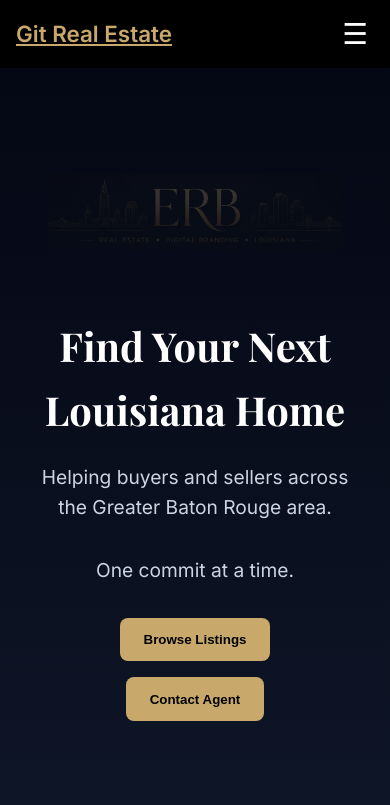
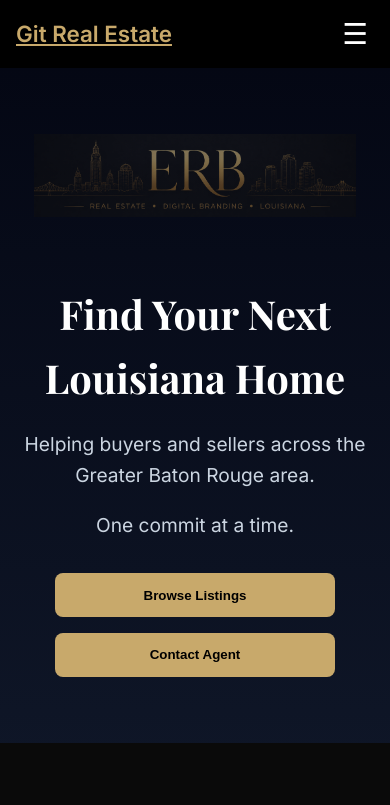
Before and after one commit to ellene-broome/gitRealEstate, a React (Vite) app: page / in a window 390 px wide. Shown: the top 805 px of the page. Built offline with nearby package versions, Linux system fonts and the light colour scheme.

Commit message:
Add about section with image and update home search button

```diff
--- a/src/index.css
+++ b/src/index.css
@@ -74,7 +74,9 @@ h3 {
   cursor: pointer;
 }
 
-/* HERO */
+/* ================================
+   HERO
+================================ */
 
 .hero {
   min-height: 90vh;
@@ -90,54 +92,35 @@ h3 {
 }
 
 .hero-overlay {
-  max-width: 800px;
+  max-width: 900px;
+  margin: 0 auto;
+}
+
+.hero-brand-logo {
+  width: 75%;
+  max-width: 650px;
+  opacity: 0.85;
+  margin-bottom: 2rem;
+  object-fit: contain;
 }
 
 .hero h1 {
-  font-size: 4rem;
+  font-size: clamp(2.7rem, 6vw, 4.5rem);
   margin-bottom: 1rem;
 }
 
 .hero p {
   font-size: 1.2rem;
   color: #cbd5e1;
-  margin-bottom: 2rem;
-}
-
-.hero-brand-logo {
-  width: 75%;
-  max-width: 650px;
-  opacity: 0.28;
-  margin-bottom: 2rem;
-  object-fit: contain;
-}
-
-@media (max-width: 768px) {
-  .hero-brand-logo {
-    width: 90%;
-    opacity: 0.20;
-    margin-bottom: 1.5rem;
-  }
-}
-
-button {
-  transition: all 0.2s ease;
-}
-
-button:hover {
-  background-color: var(--primary-hover);
-  transform: translateY(-1px);
-}
-
-.secondary-button:hover {
-  color: white;
-  border-color: var(--primary-hover);
+  margin-bottom: 1.25rem;
 }
 
 .hero-buttons {
   display: flex;
   justify-content: center;
   gap: 1rem;
+  margin-top: 2rem;
+  flex-wrap: wrap;
 }
 
 .hero button {
@@ -150,10 +133,28 @@ button:hover {
   cursor: pointer;
 }
 
-.secondary-button {
-  background-color: transparent;
-  border: 2px solid var(--primary);
-  color: var(--primary);
+@media (max-width: 768px) {
+  .hero {
+    min-height: 80vh;
+    padding: 2rem 1rem;
+  }
+
+  .hero-brand-logo {
+    width: 90%;
+    opacity: 0.18;
+    margin-bottom: 1.5rem;
+  }
+
+  .hero-buttons {
+    flex-direction: column;
+    align-items: center;
+  }
+
+  .hero-buttons a,
+  .hero-buttons button {
+    width: 100%;
+    max-width: 280px;
+  }
 }
 
 /* LISTINGS */
@@ -1390,3 +1391,125 @@ html {
     grid-template-columns: 1fr;
   }
 }
+
+/* ================================
+   ABOUT AGENT SECTION
+================================ */
+
+.about-agent-section {
+  padding: 5rem 1.5rem;
+  background: #050505;
+  color: #ffffff;
+}
+
+.about-agent-card {
+  max-width: 1100px;
+  margin: 0 auto;
+  display: grid;
+  grid-template-columns: 0.9fr 1.1fr;
+  gap: 2.5rem;
+  align-items: center;
+  padding: 2rem;
+  border-radius: 24px;
+  background: #111111;
+  border: 1px solid rgba(200, 169, 107, 0.35);
+}
+
+.about-agent-photo-wrapper {
+  display: flex;
+  justify-content: center;
+  align-items: center;
+}
+
+.about-agent-photo {
+  width: 100%;
+  max-width: 300px;
+  height: 390px;
+  object-fit: cover;
+  object-position: center;
+  border-radius: 20px;
+  border: 3px solid var(--primary);
+  display: block;
+}
+
+.about-agent-content {
+  max-width: 650px;
+}
+
+.about-agent-content .eyebrow {
+  color: var(--primary);
+  text-transform: uppercase;
+  letter-spacing: 0.15em;
+  font-size: 0.85rem;
+  font-weight: 700;
+  margin-bottom: 0.75rem;
+}
+
+.about-agent-content h2 {
+  font-size: clamp(2rem, 4vw, 3rem);
+  margin-bottom: 1rem;
+  color: #ffffff;
+}
+
+.about-agent-content p {
+  color: #e5e7eb;
+  line-height: 1.7;
+  font-size: 1.05rem;
+  margin-bottom: 1rem;
+}
+
+.about-agent-details {
+  margin: 1.5rem 0;
+  padding: 1rem 1.25rem;
+  border-left: 4px solid var(--primary);
+  background: rgba(200, 169, 107, 0.08);
+  border-radius: 12px;
+}
+
+.about-agent-button-link {
+  display: inline-block;
+  text-decoration: none;
+}
+
+.about-agent-button {
+  margin-top: 0.75rem;
+  padding: 0.9rem 1.6rem;
+  border: none;
+  border-radius: 999px;
+  background: var(--primary);
+  color: #111111;
+  font-weight: 800;
+  font-size: 1rem;
+  cursor: pointer;
+  transition: transform 0.2s ease, background 0.2s ease, box-shadow 0.2s ease;
+}
+
+.about-agent-button:hover {
+  transform: translateY(-2px);
+  background: #d8bb7b;
+  box-shadow: 0 10px 24px rgba(0, 0, 0, 0.18);
+}
+
+@media (max-width: 850px) {
+  .about-agent-card {
+    grid-template-columns: 1fr;
+    text-align: center;
+    padding: 1.25rem;
+  }
+
+  .about-agent-content {
+    max-width: 100%;
+  }
+
+  .about-agent-photo {
+    max-width: 280px;
+    height: 360px;
+  }
+
+  .about-agent-details {
+    text-align: left;
+  }
+}
+.hero .hero-brand-logo {
+  opacity: 0.50 !important;
+}
```
